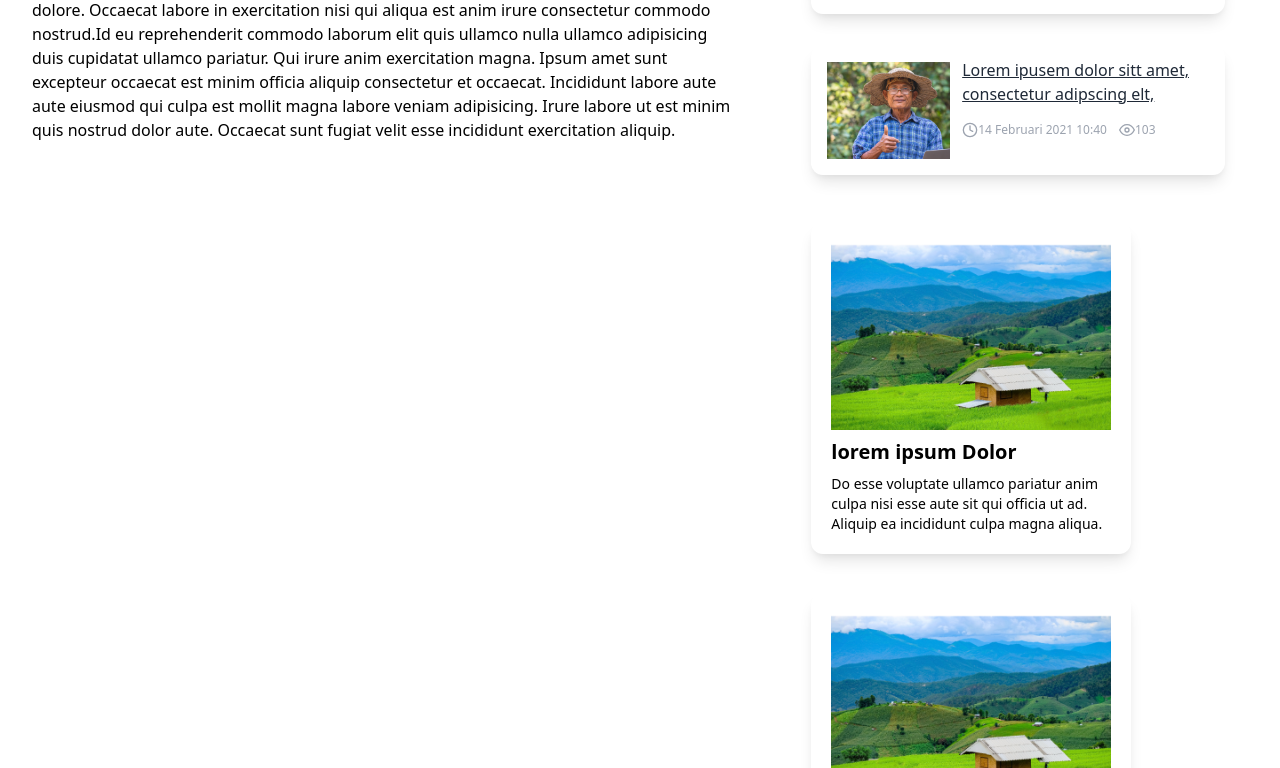
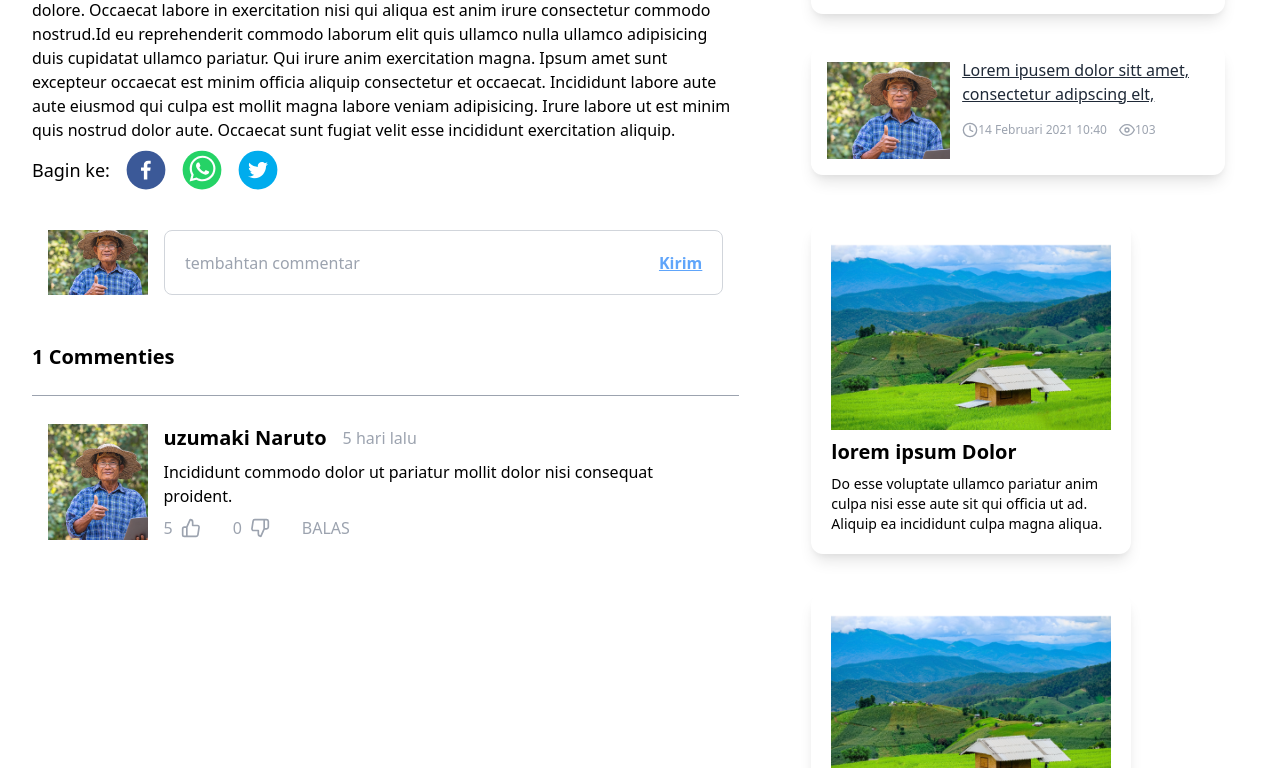
Before and after one commit to onceLearner/singap, a Next.js app: page /artikel/1 in a window 1280 px wide. Shown: the part 851-1619 px from the top of the page. Built offline with nearby package versions, Linux system fonts and the light colour scheme.

Commit message:
nw commti post s

```diff
--- a/components/Navigation.js
+++ b/components/Navigation.js
@@ -43,7 +43,7 @@ const Navigation = (props) => {
 
 
                     {tabs.map(tab =>
-
+                        <Link href={`/${tab == "beranda" ? `` : tab}`}>
                             <a key={tab} className={`flex items-center justify-center cursor-pointer   py-3  space-x-2 w-full ${props.page === tab ? 'text-white   bg-blue-600 ' : 'text-blue-700    hover:bg-blue-700  hover:text-white'}  `}  >
                                 <li className={` capitalize text-xl   hover:text-white  transition duration-50   font-medium cursor-pointer `} > {tab}</li>
 
@@ -51,6 +51,7 @@ const Navigation = (props) => {
                                     <path d="M7.247 11.14L2.451 5.658C1.885 5.013 2.345 4 3.204 4h9.592a1 1 0 0 1 .753 1.659l-4.796 5.48a1 1 0 0 1-1.506 0z" />
                                 </svg>
                             </a>
+                        </Link>
 
                     )}
 
--- /dev/null
+++ b/components/artikel/ReplyCard.js
@@ -0,0 +1,35 @@
+import React from 'react'
+import Image from "next/image"
+import { ThumbsDown, ThumbsUp } from 'react-feather'
+
+const ReplyCArd = ({ reply }) => {
+    return (
+        <div className="flex  space-x-4 md:p-4">
+            <Image src={reply.imgUrl} width="100" height="55" objectFit="cover" />
+
+            <div className="flex flex-col space-y-2">
+                <div className="flex   space-x-4 items-center ">
+                    <h3 className="text-xl font-semibold ">{reply.user}</h3>
+                    <p className="text-gray-400" >{reply.timeAgo}</p>
+                </div>
+
+                <p className="text-base">{reply.text}</p>
+                <div className="flex   items-center space-x-8 text-gray-400">
+                    <div className="flex  space-x-2 items-center">
+                        <span> {reply.likes}</span>
+                        <ThumbsUp className="w-5 h-5" />
+                    </div>
+                    <div className="flex  space-x-2 items-center"  >
+                        <span>{reply.dislikes}</span>
+                        <ThumbsDown className="w-5 h-5" />
+                    </div>
+                    <button>BALAS</button>
+
+                </div>
+            </div>
+        </div >
+
+    )
+}
+
+export default ReplyCArd
--- /dev/null
+++ b/components/artikel/social.js
@@ -0,0 +1,39 @@
+import React from 'react'
+import {
+
+    FacebookShareButton,
+
+
+    FacebookIcon,
+    WhatsappShareButton,
+    WhatsappIcon,
+    TwitterShareButton,
+    TwitterIcon,
+
+
+} from "react-share";
+
+
+
+const ShareSocial = ({ ArticleUrl }) => {
+    return (
+        <div className="flex flex-wrap items-center space-x-4">
+            <p className="text-lg font-medium">Bagin ke: </p>
+            <FacebookShareButton size={25} round={true} color="black" url={ArticleUrl} >
+                <FacebookIcon round size={40} />
+            </FacebookShareButton>
+            <WhatsappShareButton size={25} round={true} color="black" url={ArticleUrl} >
+                <WhatsappIcon round size={40} />
+            </WhatsappShareButton>
+            <TwitterShareButton size={25} round={true} color="black" url={ArticleUrl} >
+                <TwitterIcon round size={40} />
+            </TwitterShareButton>
+
+
+
+
+        </div>
+    )
+}
+
+export default ShareSocial
--- a/components/home/TerbaruBer.js
+++ b/components/home/TerbaruBer.js
@@ -5,7 +5,7 @@ import { Clock, User } from "react-feather"
 
 const TerbaruBer = ({ data }) => {
     return (
-        <Link href={`/artikel/${data.title}`}>
+        <Link href={`/artikel/${data.article_id}`}>
             <div className="flex flex-col p-5 space-y-2 w-full md:w-80 cursor-pointer hover:opacity-80 transition-opacity duration-150   justify-around shadow-lg rounded-xl" >
                 <Image src={data.imgUrl} width="300" height="200" />
                 <h3 className="text-2xl  text-bold ">{data.title}</h3>
--- /dev/null
+++ b/data/DataArtikel.js
@@ -0,0 +1,30 @@
+
+export const DataReplies = [
+    {
+        article_id: 1,
+        replies: [
+            {
+                user: "uzumaki Naruto",
+                imgUrl: "/sideMan.png",
+                timeAgo: "5 hari lalu",
+                likes: 5,
+                dislikes: 0,
+                text: " Incididunt commodo dolor ut pariatur mollit dolor nisi consequat proident."
+            }
+        ]
+
+
+    }
+    ,
+    {
+        article_id: 2,
+        replies: [
+
+        ]
+
+
+    }
+
+
+
+]
--- a/data/DataHome.js
+++ b/data/DataHome.js
@@ -1,5 +1,6 @@
 export const DataTerbaruBer = [
     {
+        article_id: "1",
 
         title: "lorem ipsum Dolor holor",
         date: "14 Februari 2021 10:40",
@@ -8,6 +9,7 @@ export const DataTerbaruBer = [
         text: "Minim ea culpa excepteur consectetur commodo cillum voluptate laborum. Ex commodo do occaecat nulla fugiat est est. Consequat dolore non nisi veniam veniam commodo voluptate dolore. Occaecat labore in exercitation nisi qui aliqua est anim irure consectetur commodo nostrud.Id eu reprehenderit commodo laborum elit quis ullamco nulla ullamco adipisicing duis cupidatat ullamco pariatur. Qui irure anim exercitation magna. Ipsum amet sunt excepteur occaecat est minim officia aliquip consectetur et occaecat. Incididunt labore aute aute eiusmod qui culpa est mollit magna labore veniam adipisicing. Irure labore ut est minim quis nostrud dolor aute. Occaecat sunt fugiat velit esse incididunt exercitation aliquip."
     },
     {
+        article_id: "2",
         title: "lorem ipsum Dolor",
         date: "15 Februari 2021 10:40",
         username: "Marvin S",
--- a/package.json
+++ b/package.json
@@ -15,7 +15,8 @@
     "next": "10.0.8",
     "react": "17.0.1",
     "react-dom": "17.0.1",
-    "react-feather": "^2.0.9"
+    "react-feather": "^2.0.9",
+    "react-share": "^4.4.0"
   },
   "devDependencies": {
     "autoprefixer": "^10.2.5",
--- a/pages/artikel/[id].js
+++ b/pages/artikel/[id].js
@@ -1,6 +1,21 @@
 import React from 'react'
 import { DataTerbaruBer } from '../../data/DataHome'
 import { Clock, User } from "react-feather"
+
+import {
+    EmailShareButton,
+    FacebookShareButton,
+    HatenaShareButton,
+    InstapaperShareButton,
+
+    FacebookIcon,
+    WhatsappShareButton,
+    WhatsappIcon,
+    TwitterShareButton,
+    TwitterIcon,
+    InstapaperIcon
+
+} from "react-share";
 
 import Head from 'next/head'
 import Image from "next/image"
@@ -9,8 +24,20 @@ import IndexMain from '../../components/IndexMain'
 import IndexSide from '../../components/IndexSide'
 import Navigation from '../../components/Navigation'
 import styles from '../../styles/Home.module.css'
+import ShareSocial from '../../components/artikel/social';
+import { DataReplies } from '../../data/DataArtikel';
+import ReplyCard from '../../components/artikel/ReplyCard';
+
+let ArticleUrl;
+if (process.browser) ArticleUrl = window.location.href;
+
 
 export const Artikel = ({ article }) => {
+
+
+
+
+
     return (
         <div className={styles.container}>
             <Head>
@@ -46,6 +73,30 @@ export const Artikel = ({ article }) => {
 
                         </p>
 
+                        <ShareSocial ArticleUrl={ArticleUrl} />
+                        <div className="py-4">
+
+                            <div className="flex  space-x-4 md:p-4 w-full mb-8">
+                                <Image className="flex-0" src={"/sideMan.png"} width="100" height="65" objectFit="cover" />
+                                <div className="border flex justify-between px-5 border-gray-300 rounded-lg p-2 flex-1">
+                                    <input className="flex-1 focus:outline-none" type="text" placeholder="tembahtan commentar" />
+                                    <button className="text-blue-400 underline font-semibold flex-0">Kirim</button>
+                                </div>
+                            </div>
+
+
+                            <p className="text-xl font-semibold">{DataReplies.find(dr => dr.article_id == article.article_id).replies.length} Commenties</p>
+                        </div>
+                        <div className="border-t border-gray-400 py-3 ">
+                            {
+                                DataReplies.find(dr => dr.article_id == article.article_id).replies.map(rep => (
+                                    <div>
+                                        <ReplyCard reply={rep} />
+                                    </div>
+                                ))
+                            }
+
+                        </div>
 
                     </div>
                     <div className="md:w-4/12">
@@ -72,7 +123,7 @@ export default Artikel
 
 
 export async function getStaticProps({ params }) {
-    const article = DataTerbaruBer.find(dt => dt.title = params.id);
+    const article = DataTerbaruBer.find(dt => dt.article_id = params.id);
     return {
         props: {
             article
@@ -88,8 +139,8 @@ export async function getStaticPaths() {
 
     return {
         paths: [
-            { params: { id: allArticles[0].title } },
-            { params: { id: allArticles[1].title } }
+            { params: { id: allArticles[0].article_id, } },
+            { params: { id: allArticles[1].article_id, } }
 
         ]
         ,
```
Also changed, not shown: 1 other file (tests, documents, lock files or other folders). Lines whose indentation alone changed are shown as unchanged.
